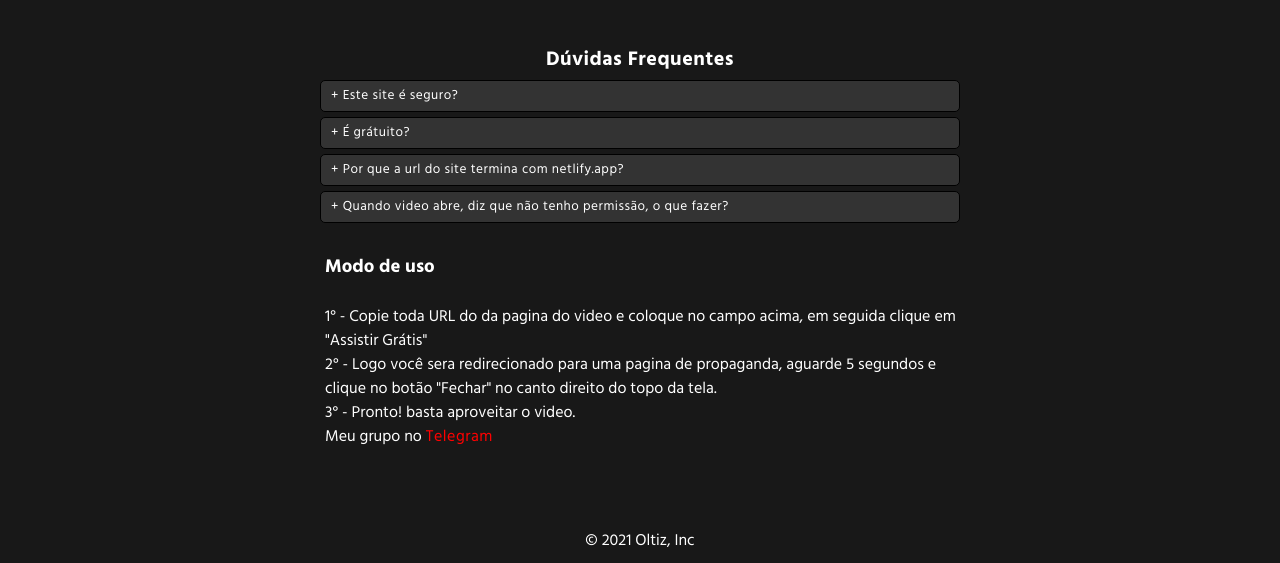
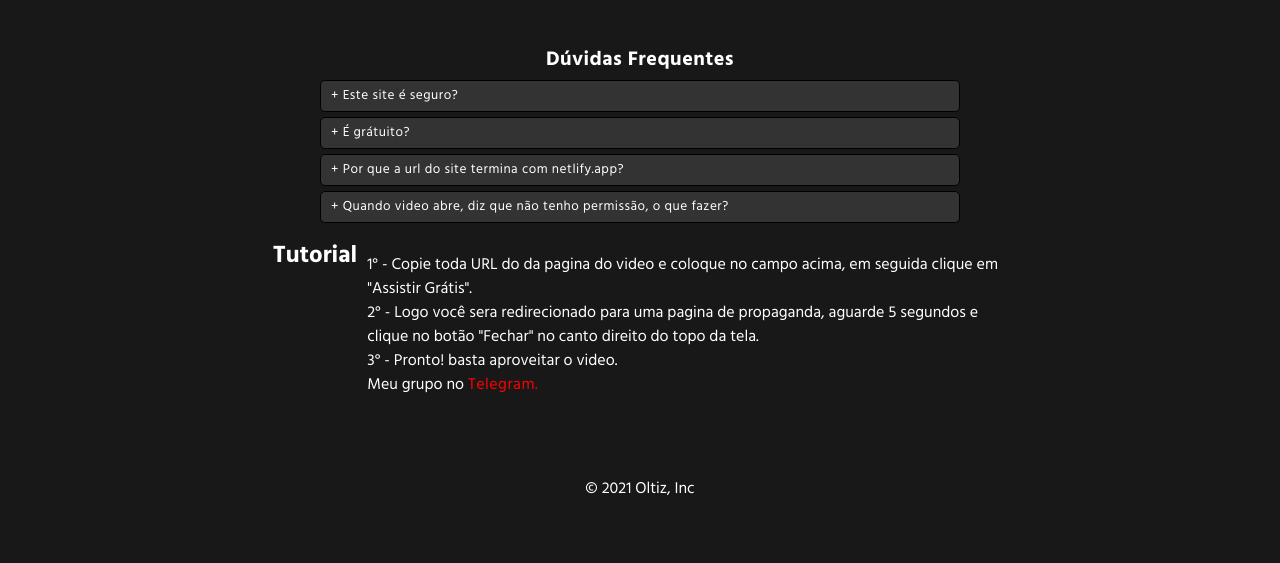
Before and after one commit to CodeVinc/XvideosRED, a plain HTML site: page index.html in a window 1280 px wide. Shown: the part 822-1385 px from the top of the page. After the commit the page ends 1333 px from the top, so only its background shows below. Drawn offline with nearby package versions, Linux system fonts and the light colour scheme.

Commit message:
Update index.html

```diff
--- a/index.html
+++ b/index.html
@@ -70,12 +70,12 @@
             </div>
         </div>
         <div id="block-info">
+            <center><b><h2>Tutorial</h2></b></center>
             <div id="tutorial">
-                <h3>Modo de uso</h3><br>
-                <span>1° - Copie toda URL do da pagina do video e coloque no campo acima, em seguida clique em "Assistir Grátis"</span><br>
-                <span>2° - Logo você sera redirecionado para uma pagina de propaganda, aguarde 5 segundos e clique no botão "Fechar" no canto direito do topo da tela.</span><br>
-                <span>3° - Pronto! basta aproveitar o video.</span><br>
-                <span>Meu grupo no <a style="color:red" href="https://t.me/joinchat/U6b6z00PYqHYXNWn" target="_blank">Telegram</a></span>
+                <div id="t-label">1° - Copie toda URL do da pagina do video e coloque no campo acima, em seguida clique em "Assistir Grátis".</div>
+                <div id="t-label">2° - Logo você sera redirecionado para uma pagina de propaganda, aguarde 5 segundos e clique no botão "Fechar" no canto direito do topo da tela.</div>
+                <div id="t-label">3° - Pronto! basta aproveitar o video.</div>
+                <div id="t-label">Meu grupo no <a style="color:red" href="https://t.me/joinchat/U6b6z00PYqHYXNWn" target="_blank">Telegram.</a></div>
             </div>
         </div>
         <footer>© 2021 Oltiz, Inc</footer>
```
